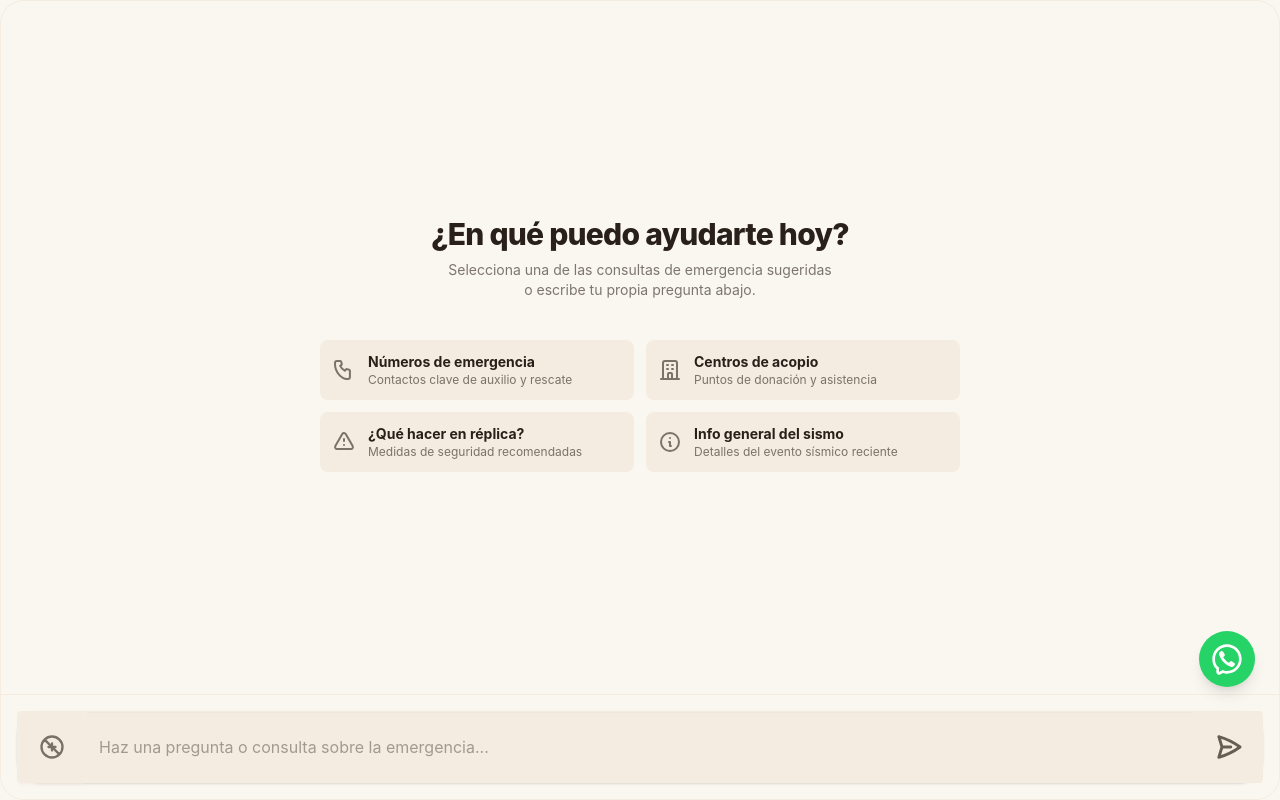
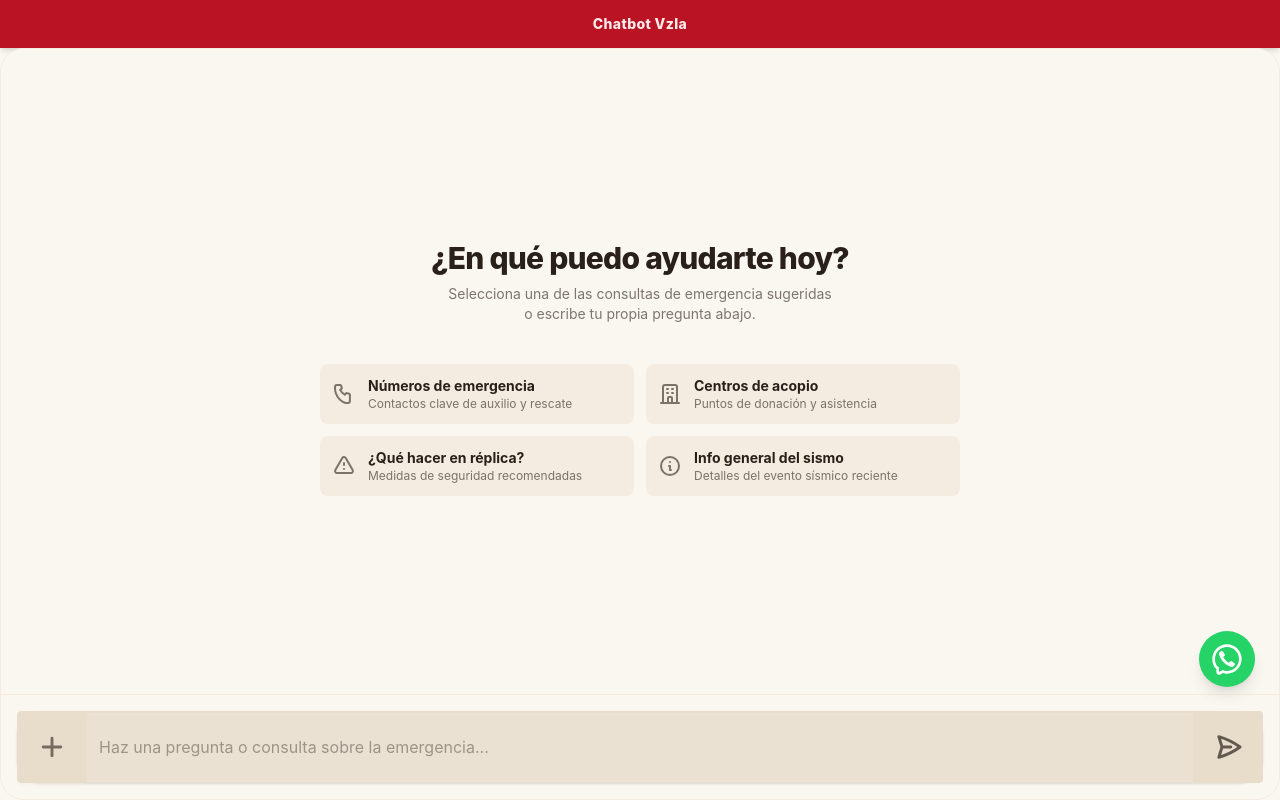
Before and after one commit to migueacastro/chatbot-vzla-frontend, a SvelteKit app: page /widget in a window 1280 px wide. Built offline with nearby package versions, Linux system fonts and the light colour scheme.

Commit message:
feat: add widget theme support, update UI styling, and include preview image in documentation

```diff
--- a/src/lib/components/Chat/ChatInput.svelte
+++ b/src/lib/components/Chat/ChatInput.svelte
@@ -96,7 +96,7 @@
 		<!-- Botón de Adjuntar -->
 		<button
 			type="button"
-			class="btn h-full join-item bg-base-200 border-base-200 hover:bg-base-300 px-4 lg:px-5"
+			class="btn h-full join-item bg-base-300 border-base-300 hover:bg-base-300/70 px-4 lg:px-5"
 			onclick={triggerFileInput}
 			aria-label="Adjuntar archivo o imagen"
 		>
@@ -104,12 +104,11 @@
 				xmlns="http://www.w3.org/2000/svg"
 				fill="none"
 				viewBox="0 0 24 24"
-				stroke-width="2"
+				stroke-width="2.5"
 				stroke="currentColor"
 				class="w-6 h-6 lg:w-7 lg:h-7 opacity-60"
 			>
-				<path stroke-linecap="round" stroke-linejoin="round" d="M18.364 18.364A9 9 0 005.636 5.636m12.728 12.728A9 9 0 015.636 5.636m12.728 12.728L5.636 5.636m12.728 12.728L5.636 5.636" />
-				<path stroke-linecap="round" stroke-linejoin="round" d="M12 9v6m3-3H9" />
+				<path stroke-linecap="round" stroke-linejoin="round" d="M12 4.5v15m7.5-7.5h-15" />
 			</svg>
 		</button>
 
@@ -117,7 +116,7 @@
 		<input
 			type="text"
 			placeholder="Haz una pregunta o consulta sobre la emergencia..."
-			class="input h-full join-item w-full bg-base-200 border-base-200 focus:outline-none placeholder:text-base-content/40 text-sm lg:text-base"
+			class="input h-full join-item w-full bg-base-300/80 border-base-300 focus:outline-none placeholder:text-base-content/40 text-sm lg:text-base"
 			bind:value={inputValue}
 			onkeydown={handleKeydown}
 			disabled={isLoading}
@@ -126,7 +125,7 @@
 		<!-- Botón de Enviar -->
 		<button
 			type="button"
-			class="btn h-full join-item bg-base-200 border-base-200 hover:bg-base-300 px-4 lg:px-5 text-base-content/70"
+			class="btn h-full join-item bg-base-300 border-base-300 hover:bg-base-300/70 px-4 lg:px-5 text-base-content/70"
 			onclick={handleSend}
 			disabled={isLoading || (!inputValue.trim() && attachedFiles.length === 0)}
 			aria-label="Enviar mensaje"
--- a/src/routes/docs/+page.svelte
+++ b/src/routes/docs/+page.svelte
@@ -4,7 +4,7 @@
 
 	let { data }: { data: PageData } = $props();
 
-	let htmlContent = $derived(marked.parse(data.readme));
+	let htmlContent = $derived((marked.parse(data.readme) as string).replace(/src="(\.\/)?static\//g, 'src="/'));
 </script>
 
 <svelte:head>
--- a/src/routes/widget/+page.svelte
+++ b/src/routes/widget/+page.svelte
@@ -1,11 +1,26 @@
 <script lang="ts">
 	import ChatInterface from '$lib/components/Chat/ChatInterface.svelte';
+	import { APP_CONFIG } from '$lib/config';
+	import { page } from '$app/state';
+
+	// Obtener el tema (light o dark) desde los parámetros de la URL
+	let theme = $derived(page.url.searchParams.get('theme') || 'light');
 </script>
 
 <svelte:head>
-	<title>Asistencia Terremoto Venezuela - Widget</title>
+	<title>{APP_CONFIG.appName} - Widget</title>
 </svelte:head>
 
-<div class="w-full h-screen bg-base-100 m-0 p-0 overflow-hidden">
-	<ChatInterface />
+<div class="w-full h-screen bg-base-100 m-0 p-0 flex flex-col overflow-hidden min-w-[260px]" data-theme={theme}>
+	<!-- Navbar Resaltado del Widget -->
+	<div class="navbar bg-primary text-primary-content min-h-12 h-12 flex justify-center items-center px-4 shrink-0 shadow-md">
+		<h1 class="text-xs sm:text-sm font-extrabold tracking-wide text-center truncate">
+			{APP_CONFIG.appName}
+		</h1>
+	</div>
+
+	<!-- Contenedor del Chat Flexible -->
+	<div class="grow overflow-hidden relative flex flex-col w-full">
+		<ChatInterface />
+	</div>
 </div>
```
Also changed, not shown: static/widget-preview.png (added), 1 other file (tests, documents, lock files or other folders).
